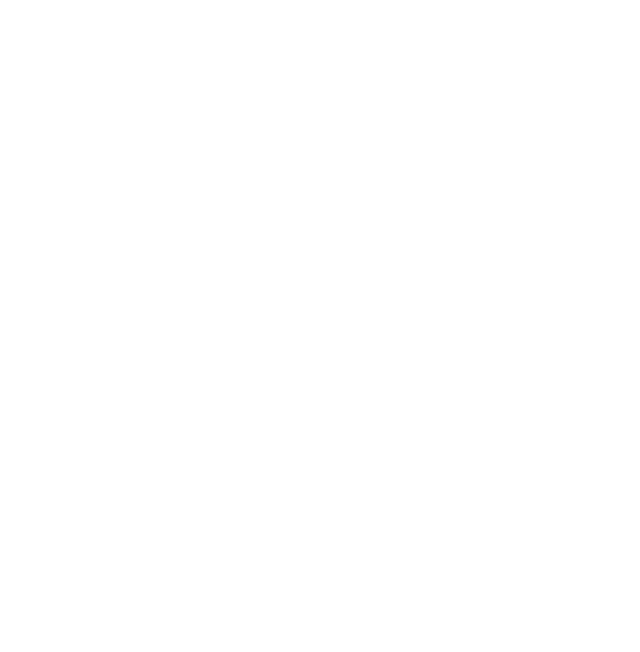
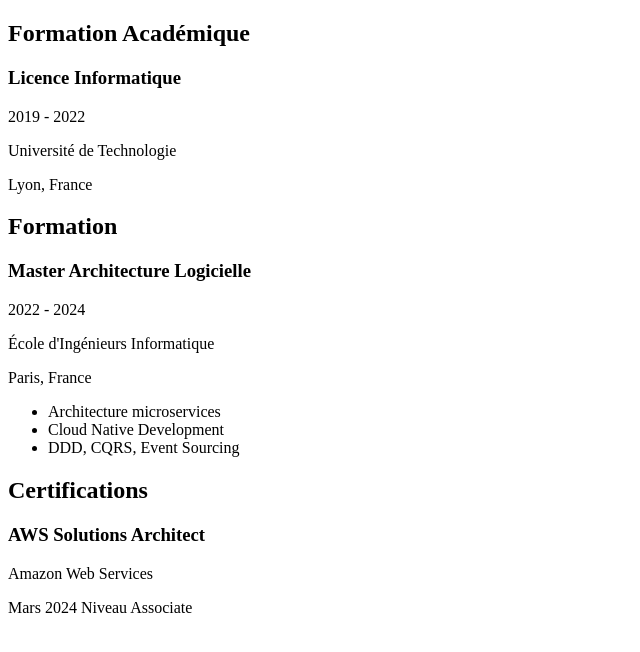
Before and after one commit to rstar7123/mon-cv, a plain HTML site: page index.html in a window 1280 px wide. Shown: the whole page, without its empty margins (0-640 px from the left). Drawn offline with Linux system fonts and the light colour scheme.

Commit message:
mise en place de la section formations

```diff
--- a/index.html
+++ b/index.html
@@ -7,6 +7,47 @@
     <title>Document</title>
 </head>
 <body>
+    <!-- Section principale -->
+<section aria-labelledby="education-title">
+    <h2 id="education-title">Formation Académique</h2>
 
+    <article class="degree">
+        <header class="degree-header">
+            <h3>Licence Informatique</h3>
+            <time datetime="2019-2022">2019 - 2022</time>
+        </header>
+        <p class="school">Université de Technologie</p>
+        <p class="location">Lyon, France</p>
+    </article>
+</section>
+<section class="education">
+    <h2>Formation</h2>
+
+    <div class="education-item">
+        <div class="education-header">
+            <h3>Master Architecture Logicielle</h3>
+            <span class="date">2022 - 2024</span>
+        </div>
+        <div class="education-details">
+            <p class="institution">École d'Ingénieurs Informatique</p>
+            <p class="location">Paris, France</p>
+            <ul class="skills">
+                <li>Architecture microservices</li>
+                <li>Cloud Native Development</li>
+                <li>DDD, CQRS, Event Sourcing</li>
+            </ul>
+        </div>
+    </div>
+</section>
+<section class="certifications">
+    <h2>Certifications</h2>
+
+    <div class="certification">
+        <h3>AWS Solutions Architect</h3>
+        <p class="issuer">Amazon Web Services</p>
+        <time datetime="2024-03">Mars 2024</time>
+        <span class="badge">Niveau Associate</span>
+    </div>
+</section>
 </body>
 </html>
```
